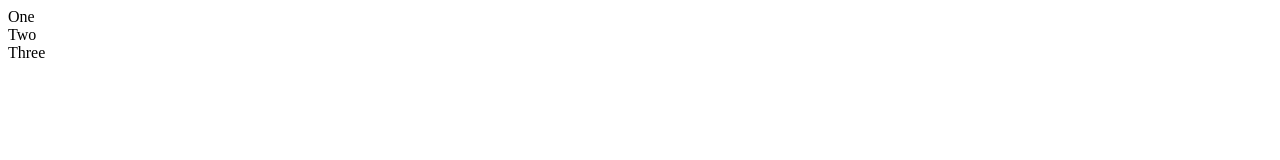
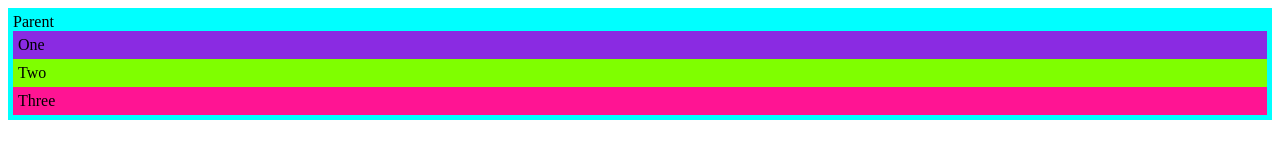
Before and after one commit to pavel99pop/CSS-Positioning, a plain HTML site: page index.html in a window 1280 px wide. Drawn offline with Linux system fonts and the light colour scheme.

Commit message:
Added colors and paddings

```diff
--- a/CSS/style.css
+++ b/CSS/style.css
@@ -0,0 +1,24 @@
+.parent {
+  background-color: aqua;
+  padding: 5px;
+}
+
+.child {
+  padding: 5px;
+}
+
+.child-one {
+  background-color: blueviolet;
+}
+
+.child-two {
+  background-color: chartreuse;
+}
+
+.child-three {
+  background-color: deeppink;
+}
+
+/* div {
+  display: block;
+} */
--- a/index.html
+++ b/index.html
@@ -5,9 +5,11 @@
     <meta http-equiv="X-UA-Compatible" content="IE=edge" />
     <meta name="viewport" content="width=device-width, initial-scale=1.0" />
     <title>CSS Positioning</title>
+    <link rel="stylesheet" href="CSS/style.css" />
   </head>
   <body>
     <div class="parent">
+      Parent
       <div class="child-one child">One</div>
       <div class="child-two child">Two</div>
       <div class="child-three child">Three</div>
```
